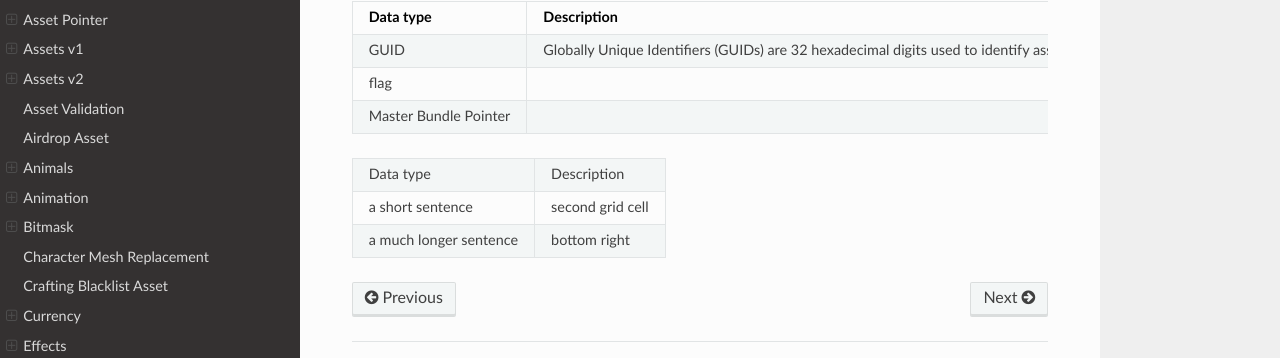
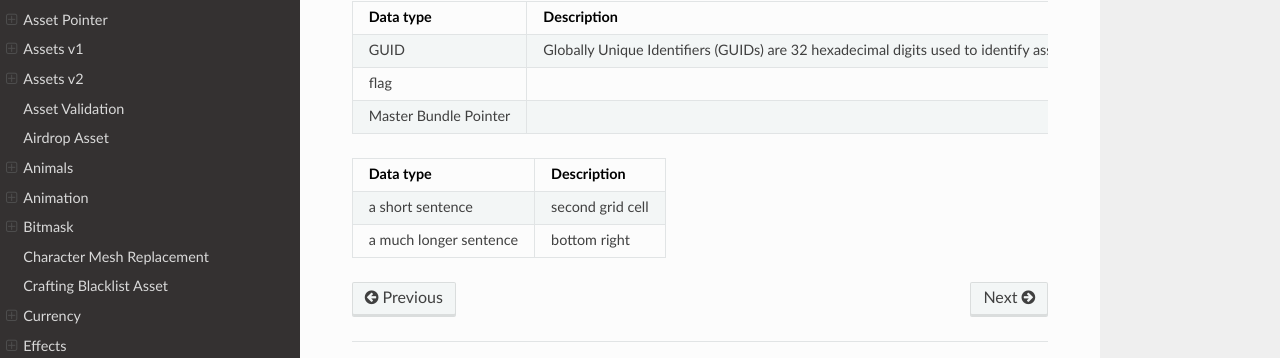
Before and after one commit to MoltonMontro/TestDocs, a Sphinx documentation site: the page built from docs/source/data-types.rst, in a window 1280 px wide. Shown: the part 159-517 px from the top of the page. Built offline with Sphinx 7.4.7 and the Read the Docs theme 2.0.0, drawn with Linux system fonts in a browser that asks for light colours.

Commit message:
Update data-types.rst

```diff
--- a/docs/source/data-types.rst
+++ b/docs/source/data-types.rst
@@ -11,11 +11,11 @@ Data types
 | Master Bundle Pointer |                                                                                                                                                                              |
 +-----------------------+------------------------------------------------------------------------------------------------------------------------------------------------------------------------------+
 
-+------------------+-------------------+
-| Data type        | Description       |
-+------------------+-------------------+
-| a short sentence | second grid cell  |
-+------------------+-------------------+
-| a much longer    | bottom right      |
-| sentence         |                   |
-+------------------+-------------------+
++------------------+------------------+
+| Data type        | Description      |
++==================+==================+
+| a short sentence | second grid cell |
++------------------+------------------+
+| a much longer    | bottom right     |
+| sentence         |                  |
++------------------+------------------+
```
